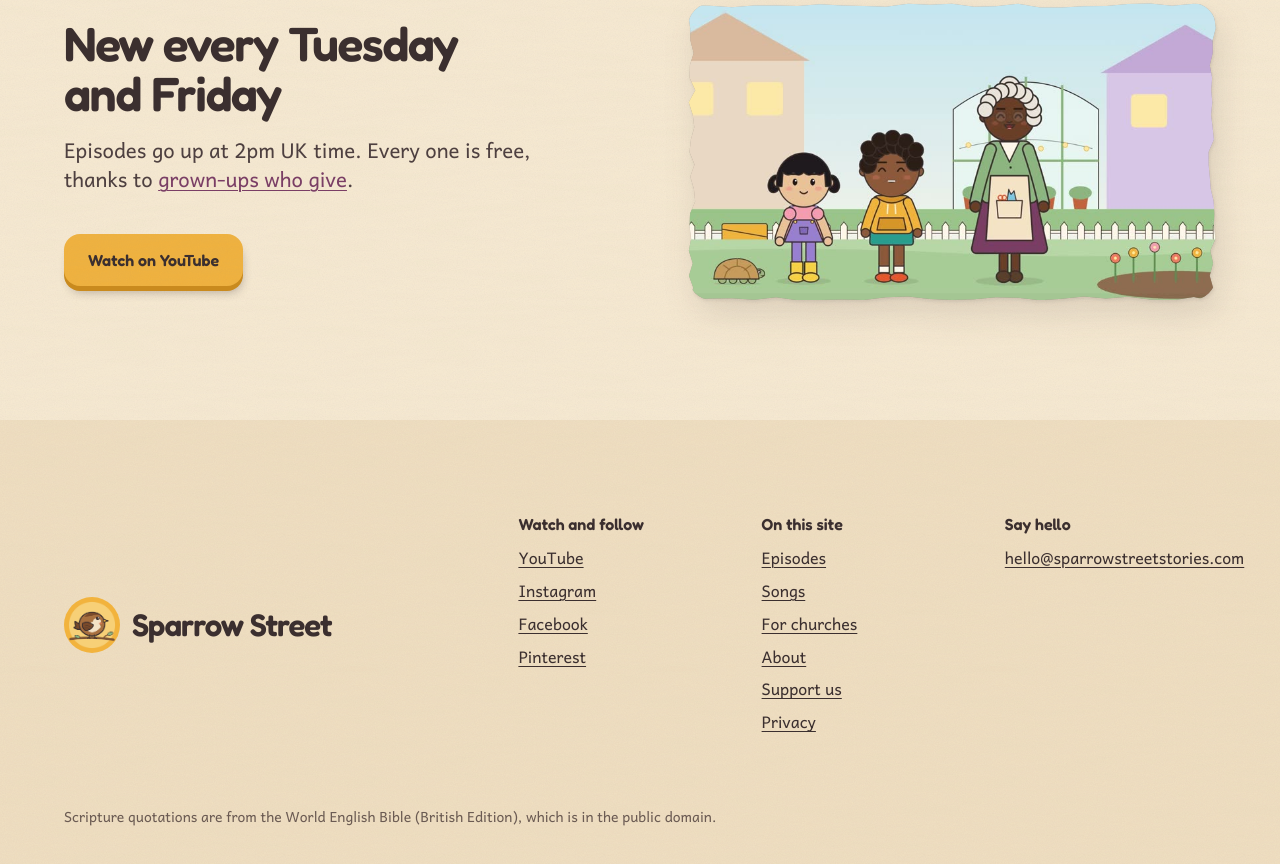
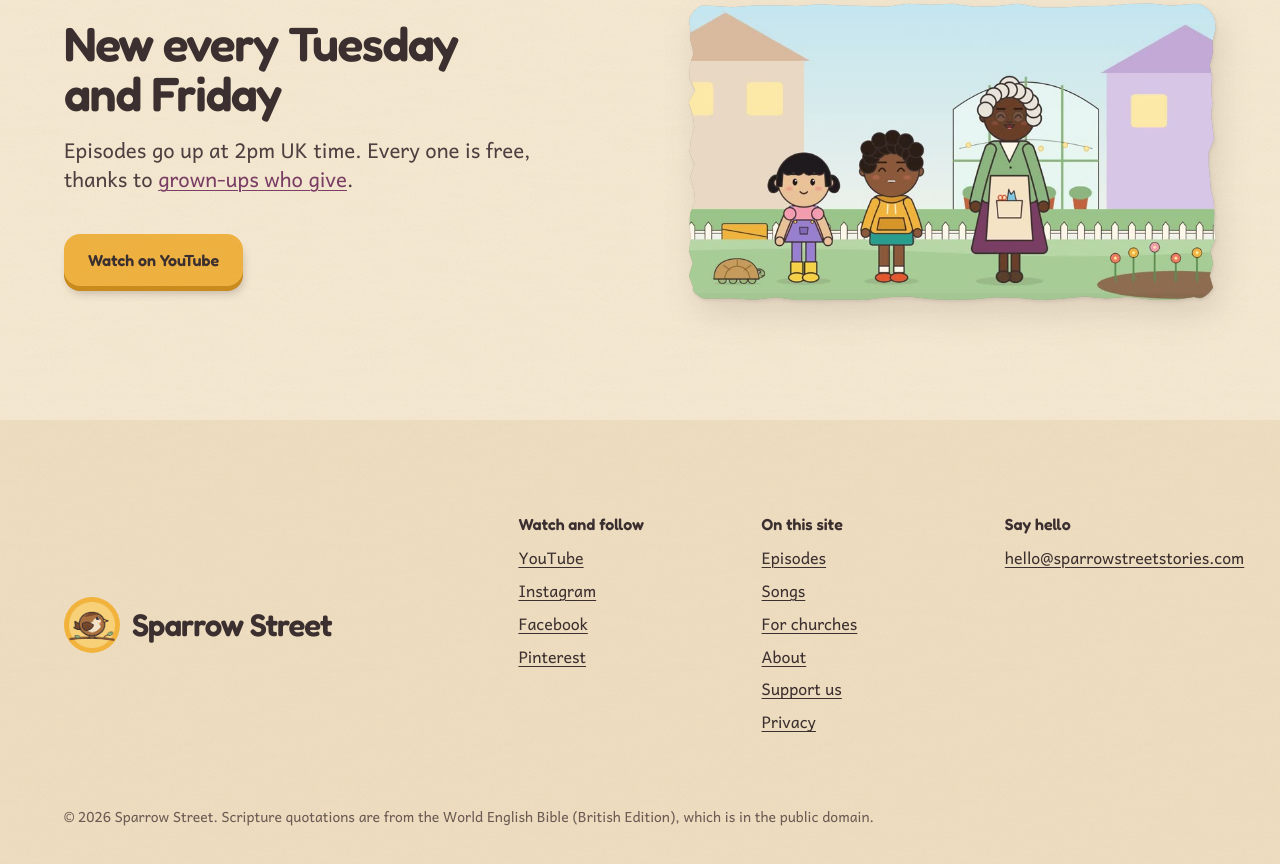
Before and after one commit to sparrowstreetstories/sparrow-street-social, a plain HTML site: page docs/index.html in a window 1280 px wide. Shown: the part 4698-5562 px from the top of the page. Drawn offline with Linux system fonts and the light colour scheme.

Commit message:
Add © 2026 Sparrow Street to every page footer
Co-Authored-By: Claude Opus 5.5 <noreply@anthropic.com>

```diff
--- a/docs/index.html
+++ b/docs/index.html
@@ -256,7 +256,7 @@
       <h2 class="footer__head">Say hello</h2>
       <p><a href="mailto:hello@sparrowstreetstories.com">hello@sparrowstreetstories.com</a></p>
     </div>
-    <p class="footer__legal">Scripture quotations are from the World English Bible (British Edition), which is in the public domain.</p>
+    <p class="footer__legal">© 2026 Sparrow Street. Scripture quotations are from the World English Bible (British Edition), which is in the public domain.</p>
   </div>
 </footer>
 
```
Also changed, not shown: docs/about.html (+1 -1 lines), docs/churches.html (+1 -1 lines), docs/episodes.html (+1 -1 lines), docs/privacy.html (+1 -0 lines), docs/songs.html (+1 -1 lines), docs/support.html (+1 -1 lines), docs/thank-you.html (+1 -1 lines).
